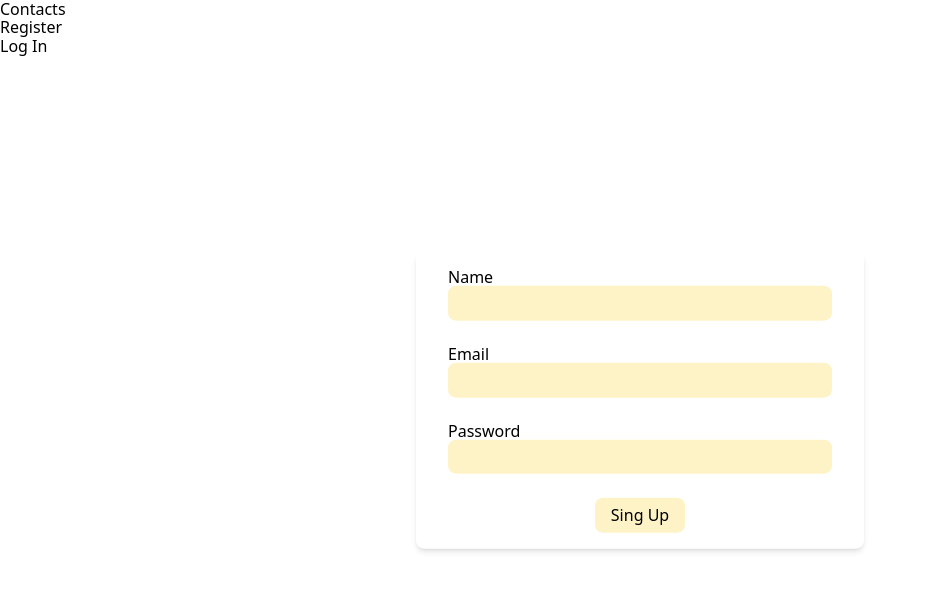
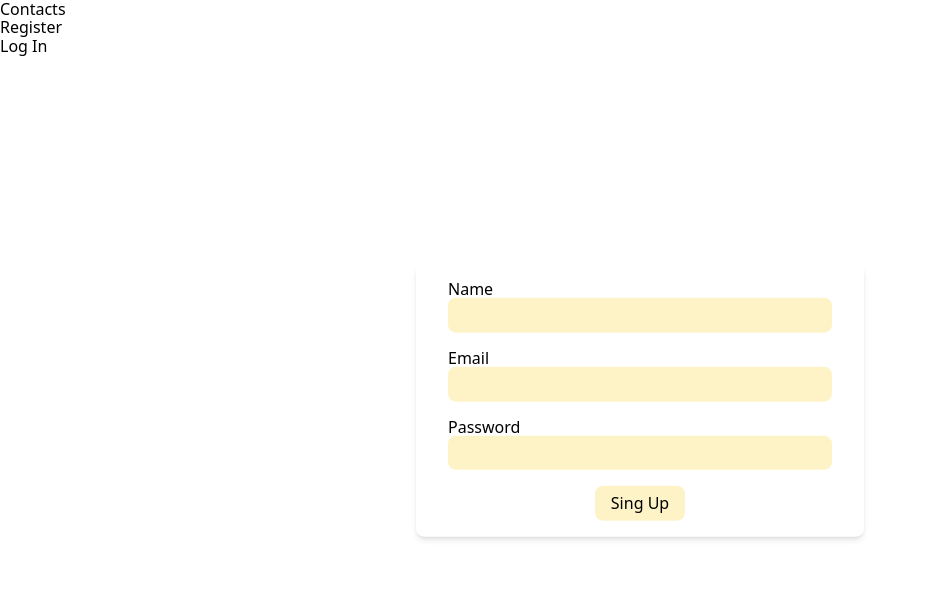
Before and after one commit to ptrnk0/goit-react-hw-08, a React (Vite) app: page /register in a window 1280 px wide. Shown: the top 590 px of the page, without its empty margins (0-925 px from the left). Built offline with nearby package versions, Linux system fonts and the light colour scheme; no server answers.

Commit message:
Reduce gap spacing in Login and Register forms

```diff
--- a/src/pages/login/Login.jsx
+++ b/src/pages/login/Login.jsx
@@ -23,7 +23,7 @@ const Login = () => {
 	return (
 		<Formik initialValues={initialValues} onSubmit={handleSubmit}>
 			<Form
-				className="rounded-lg shadow-md w-md flex flex-col justify-center px-8 py-4 gap-6
+				className="rounded-lg shadow-md w-md flex flex-col justify-center px-8 py-4 gap-4
             absolute top-1/2 left-1/2 transform -translate-x-1/2 -translate-y-1/2"
 			>
 				<label className="">
--- a/src/pages/register/Register.jsx
+++ b/src/pages/register/Register.jsx
@@ -24,7 +24,7 @@ const Register = () => {
 	return (
 		<Formik initialValues={initialValues} onSubmit={handleSubmit}>
 			<Form
-				className="rounded-lg shadow-md w-md flex flex-col justify-center px-8 py-4 gap-6
+				className="rounded-lg shadow-md w-md flex flex-col justify-center px-8 py-4 gap-4
             absolute top-1/2 left-1/2 transform -translate-x-1/2 -translate-y-1/2"
 			>
 				<label className="">
```
